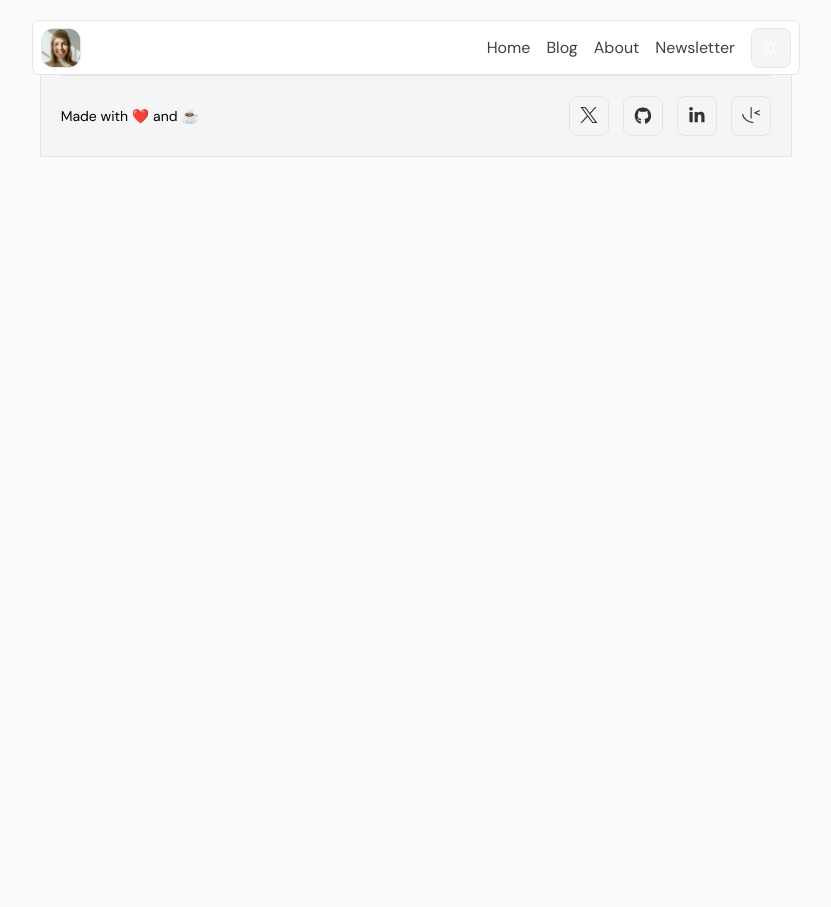
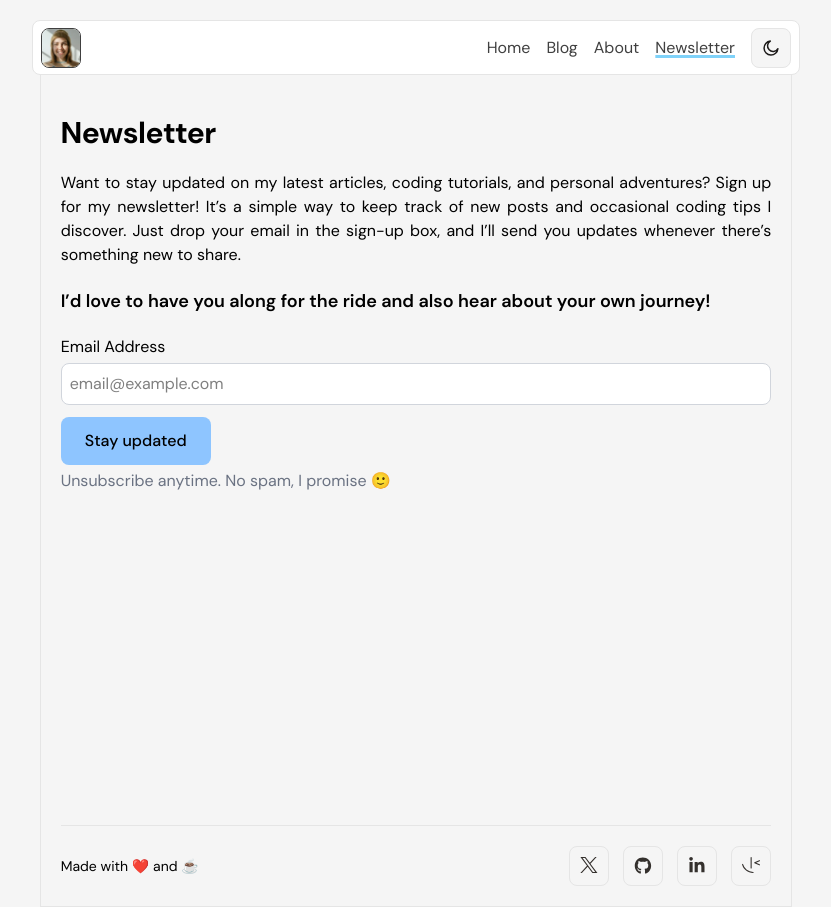
Before and after one commit to valts08/personal_blog, a React (Vite) app: page /newsletter in a window 1280 px wide. Shown: the whole page, without its empty margins (224-1055 px from the left). Before the commit the page ends 800 px from the top, so only its background shows below. Built offline with nearby package versions, Linux system fonts and the light colour scheme.

Commit message:
fixed bug with custom context hook, started implementing styles for dark mode

```diff
--- a/src/App.tsx
+++ b/src/App.tsx
@@ -10,27 +10,37 @@ import { useState } from "react";
 
 function App() {
 
-  const [globalDarkTheme, setGlobalDarkTheme] = useState<boolean | null>(false)
+  const [globalDarkTheme, setGlobalDarkTheme] = useState<boolean>(false)
+
+  let bodyColorToggleMap = new Map([
+    [true, "bg-neutral-900"],
+    [false, "bg-neutral-100"]
+  ])
+  // getting the body element so that we can change the background
+  const htmlBody = document.getElementsByTagName("body")[0]
+  bodyColorToggleMap.get(globalDarkTheme)
+  htmlBody.setAttribute("class", `${bodyColorToggleMap.get(globalDarkTheme)}`)
 
   const handleGlobalThemeToggle = () => {
-    setGlobalDarkTheme(prevValue => !prevValue)
+    setGlobalDarkTheme(!globalDarkTheme)
+    htmlBody.setAttribute("class", `${bodyColorToggleMap.get(!globalDarkTheme)}`)
   }
 
   return (
-    <div className="mt-5 mx-auto max-w-9/10 md:max-w-8/10 lg:max-w-6/10">
-      <ThemeContext.Provider value={globalDarkTheme}>
+    <ThemeContext.Provider value={globalDarkTheme}>
+      <div className="mt-5 mx-auto max-w-9/10 md:max-w-8/10 lg:max-w-6/10">
         <Navbar toggleFunc={handleGlobalThemeToggle}/>
-        <div className="px-5 mx-auto max-w-98/100 border-x border-b bg-neutral-100 border-neutral-200">
+        <div className={`px-5 mx-auto max-w-98/100 border-x border-b ${globalDarkTheme ? "bg-neutral-900 border-neutral-700" : "bg-neutral-100 border-neutral-200" }`}>
           <Routes>
-            <Route path='personal_blog/' element={<Home />} />
-            <Route path='personal_blog/blog' element={<Blog />} />
-            <Route path='personal_blog/about' element={<About />} />
-            <Route path='personal_blog/newsletter' element={<Newsletter />} />
+            <Route path='/personal_blog' element={<Home />} />
+            <Route path='/blog' element={<Blog />} />
+            <Route path='/about' element={<About />} />
+            <Route path='/newsletter' element={<Newsletter />} />
           </Routes>
           <Footer />
         </div>
-      </ThemeContext.Provider>
-    </div>
+      </div>
+    </ThemeContext.Provider>
   )
 }
 
--- a/src/assets/styles/index.css
+++ b/src/assets/styles/index.css
@@ -8,7 +8,3 @@
 * {
     font-family: DMSans;
 }
-
-body {
-    background-color: hsl(0, 0%, 98%);
-}
--- a/src/components/Navbar.tsx
+++ b/src/components/Navbar.tsx
@@ -1,9 +1,8 @@
 import AvatarImg from '../../src/assets/images/image-avatar.jpg'
 import MoonIcon from '../../src/assets/images/icon-moon.svg'
 import SunIcon from '../../src/assets/images/icon-sun.svg'
-import { ThemeContext } from '../contexts/ThemeContext';
-import { useContext } from 'react';
 import { NavLink, Link } from "react-router-dom";
+import useThemeContext from '../hooks/useThemeContext';
 
 interface VoidFunction {
     toggleFunc: () => void // look up how to make interfaces reusable
@@ -11,33 +10,33 @@ interface VoidFunction {
 
 const Navbar = ({ toggleFunc }: VoidFunction) => {
 
-    const globalDarkTheme = useContext(ThemeContext) // fix this later, don't leave any type
+    const globalDarkTheme = useThemeContext() // fix this later, don't leave any type
 
     const activeLinkStyles = "underline decoration-3 decoration-sky-500/50"
     const hoverLinkStyles = "hover:underline hover:decoration-3 hover:decoration-sky-500/50"
 
     return (
-        <div className="text-neutral-700 bg-white px-2 flex justify-between border rounded-lg min-h-[55px] items-center border-neutral-200">
-            <Link to="/" className="w-[40px] h-[40px]"> {/* REDIRECT TO USER PROFILE */}
-                <img className="mx-auto border-1 rounded-xl border-neutral-200" src={AvatarImg} alt="profile-image" />
+        <div className={`${globalDarkTheme ? "text-neutral-400 bg-neutral-800 border-neutral-700" : "text-neutral-700 bg-white border-neutral-200"}  px-2 flex justify-between border rounded-lg min-h-[55px] items-center`}>
+            <Link to="/personal_blog" className="w-[40px] h-[40px]"> {/* REDIRECT TO USER PROFILE */}
+                <img className="mx-auto border-1 rounded-lg" src={AvatarImg} alt="profile-image" />
             </Link>
             <div className="flex gap-x-4 items-center">
-                <NavLink to="personal_blog/" className={({ isActive }) => {
+                <NavLink to="/personal_blog" className={({ isActive }) => {
                     return isActive ? activeLinkStyles : hoverLinkStyles
                 }}> Home</NavLink>
-                <NavLink to="personal_blog/blog" className={({ isActive }) => {
+                <NavLink to="/blog" className={({ isActive }) => {
                     return isActive ? activeLinkStyles : hoverLinkStyles
                 }}> Blog</NavLink>
-                <NavLink to="personal_blog/about" className={({ isActive }) => {
+                <NavLink to="/about" className={({ isActive }) => {
                     return isActive ? activeLinkStyles : hoverLinkStyles
                 }}> About</NavLink>
-                <NavLink to="personal_blog/newsletter" className={({ isActive }) => {
+                <NavLink to="/newsletter" className={({ isActive }) => {
                     return isActive ? activeLinkStyles : hoverLinkStyles
                 }}> Newsletter</NavLink>
                 <button
-                    className="w-[40px] h-[40px] border-1 rounded-lg border-neutral-200 bg-neutral-100 py-[5px]"
+                    className={`${globalDarkTheme ? "bg-neutral-900 border-neutral-700" : "border-neutral-200 bg-neutral-100"} w-[40px] h-[40px] border-1 rounded-lg  py-[5px]`}
                     onClick={() => toggleFunc()}>
-                    <img className="mx-auto" src={globalDarkTheme ? MoonIcon : SunIcon}
+                    <img className='mx-auto'  src={globalDarkTheme ? SunIcon : MoonIcon}
                     alt={globalDarkTheme ? "moon-image" : "sun-image"} />
                 </button>
             </div>
--- a/src/hooks/useThemeContext.tsx
+++ b/src/hooks/useThemeContext.tsx
@@ -3,7 +3,7 @@ import { ThemeContext } from "../contexts/ThemeContext";
 
 const useThemeContext = () => {
     const context = useContext(ThemeContext);
-    if (!context) {
+    if (context === null) {
         throw new Error("useThemeContext must be used within a ThemeContextProvider")
     };
     return context
--- a/src/pages/home/Home.tsx
+++ b/src/pages/home/Home.tsx
@@ -3,8 +3,11 @@ import ArticleList from '../../components/ArticleList';
 import PageHeading from '../../components/PageHeading';
 import { Link } from 'react-router-dom';
 import { mockArticles } from '../../utils/mockArticles';
+import useThemeContext from '../../hooks/useThemeContext';
 
 const Home = () => {
+
+    const globalDarkTheme = useThemeContext()
 
     return (
         <section className='min-h-[750px]'>
```
